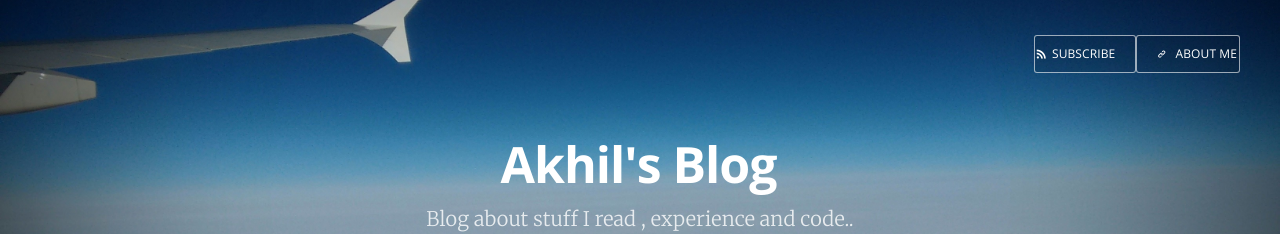
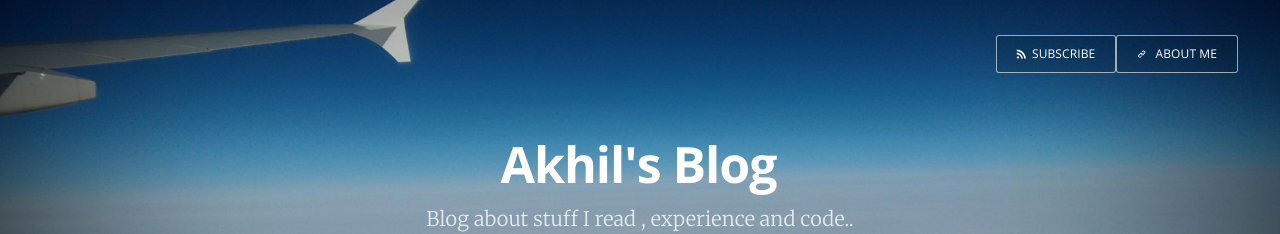
Before and after one commit to akhilum/akhilum.github.io, a Jekyll site: the page built from index.html, in a window 1280 px wide. Shown: the top 234 px of the page. Built offline with Jekyll 4.4.1, drawn with Linux system fonts in a browser that asks for light colours; Markdown is read by kramdown in place of the engine named in the settings; the list of posts is cut into pages by our own code.

Commit message:
Trying again

```diff
--- a/index.html
+++ b/index.html
@@ -12,8 +12,8 @@
                     <img src="{{ page.logo }}" alt="Blog Logo" />
                 </a>
             {% endif %}
-        <a class="subscribe-button overlay icon-link" style="padding-right:2px;" href='{{ site.baseurl }}{{ page.about }}'> About me </a>
-        <a class="subscribe-button icon-feed" style="padding-left:2px;" href="{{ site.baseurl }}rss.xml">Subscribe</a>
+        <div style="padding-right:2px;"><a class="subscribe-button overlay icon-link" href='{{ site.baseurl }}{{ page.about }}'> About me </a></div>
+        <div style="padding-left:2px;"><a class="subscribe-button icon-feed" href="{{ site.baseurl }}rss.xml">Subscribe</a></div>
     </nav>
     <div class="vertical">
         <div class="main-header-content inner">
```
